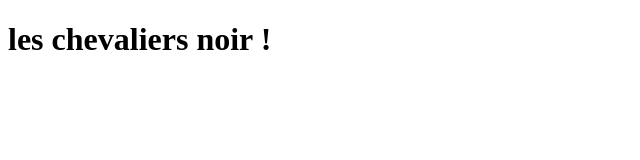
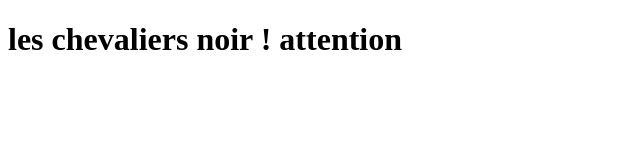
Before and after one commit to jauguet31190/formation-git-mastering-discover-github, a plain HTML site: page index.html in a window 1280 px wide. Shown: the whole page, without its empty margins (0-640 px from the left). Drawn offline with Linux system fonts and the light colour scheme.

Commit message:
clean file

```diff
--- a/index.html
+++ b/index.html
@@ -7,6 +7,8 @@
     <title>Document</title>
 </head>
 <body>
-    <h1>les chevaliers noir !</h1>
+    <h1>les chevaliers noir ! attention</h1>
+
+
 </body>
 </html>
```
